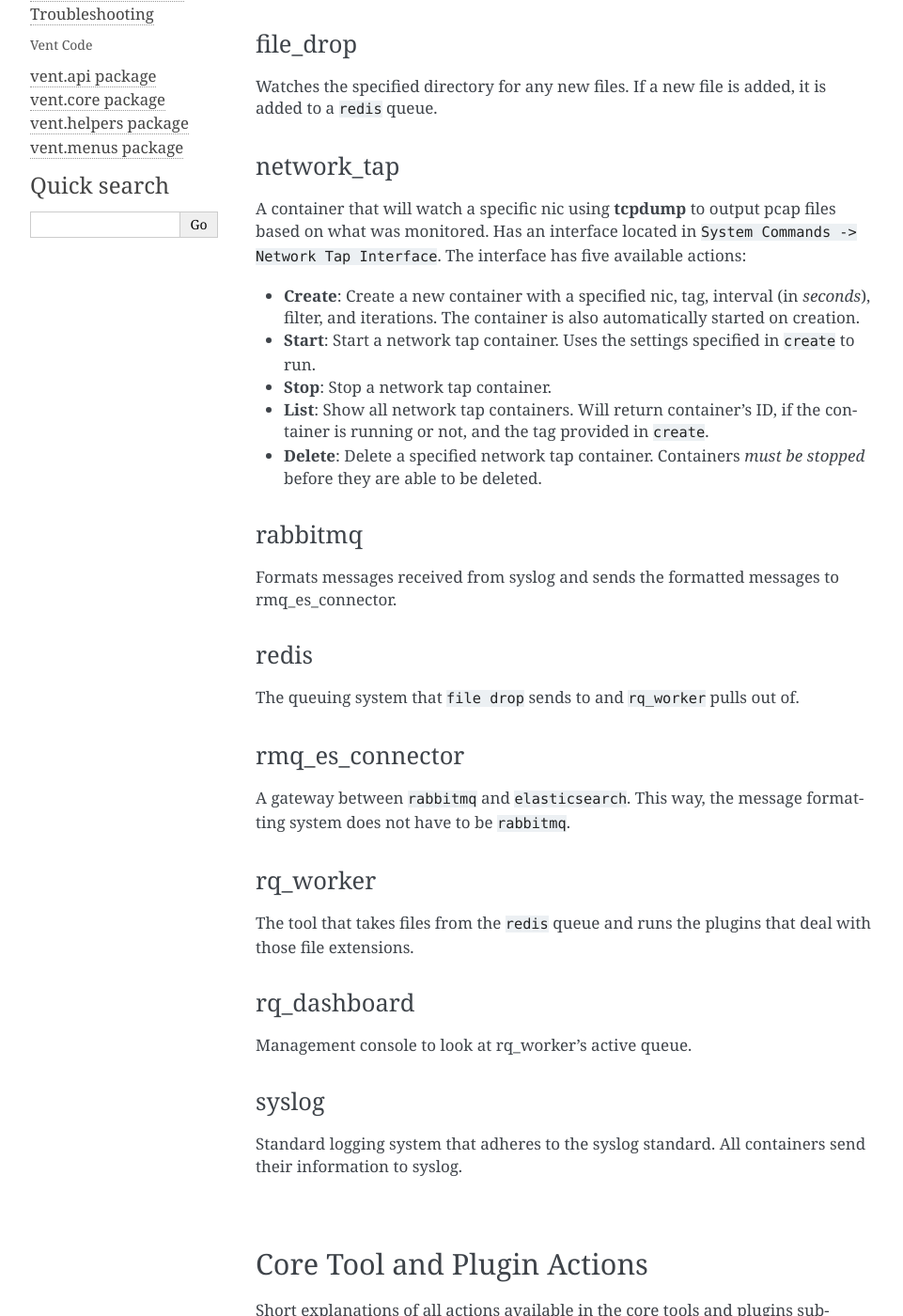
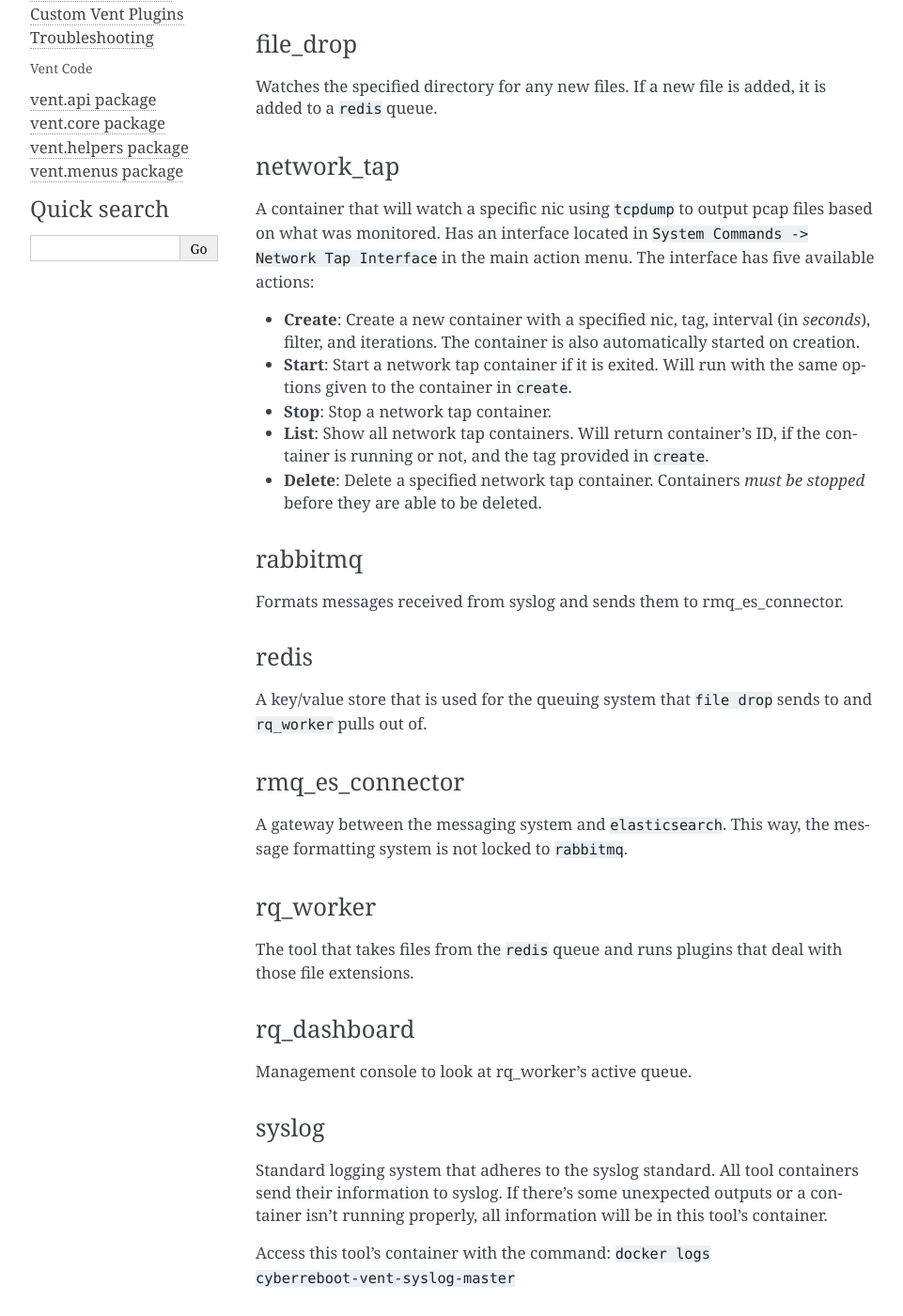
Before and after one commit to CyberReboot/vent, a Sphinx documentation site: the page built from docs/source/core_and_plugins.rst, in a window 1280 px wide and 1400 px high, scrolled down 305 px. Shown: the whole window at 94% size, without its empty margins (148-1109 px from the left). Built offline with Sphinx 7.4.7, drawn with Linux system fonts in a browser that asks for light colours; pages that are not in the unit, such as notebooks, are missing from menus; some of the changed text lies outside the part shown.

Commit message:
finished documenting system commands. Added elasticsearch instructions to quickstart '

```diff
--- a/docs/source/core_and_plugins.rst
+++ b/docs/source/core_and_plugins.rst
@@ -7,24 +7,27 @@
 
 elasticsearch
 =============
-Indexes text for full text search. Enables comprehensive text search of syslog.
+Enables comprehensive text search of syslog.
 
 file_drop
 =========
 Watches the specified directory for any new files. If a new file is added, it is
 added to a ``redis`` queue.
 
+.. _networktap-label:
+
 network_tap
 ===========
-A container that will watch a specific nic using **tcpdump** to output pcap
+A container that will watch a specific nic using ``tcpdump`` to output pcap
 files based on what was monitored. Has an interface located in ``System
-Commands -> Network Tap Interface``. The interface has five available actions:
+Commands -> Network Tap Interface`` in the main action menu.
+The interface has five available actions:
 
 - **Create**: Create a new container with a specified nic, tag, interval (in *seconds*),
   filter, and iterations. The container is also automatically started on
   creation.
-- **Start**: Start a network tap container. Uses the settings specified in ``create``
-  to run.
+- **Start**: Start a network tap container if it is exited. Will run with the same
+  options given to the container in ``create``.
 - **Stop**: Stop a network tap container.
 - **List**: Show all network tap containers. Will return container's ID, if the container is
   running or not, and the tag provided in ``create``.
@@ -33,21 +36,21 @@
 
 rabbitmq
 ========
-Formats messages received from syslog and sends the formatted messages to
-rmq_es_connector.
+Formats messages received from syslog and sends them to rmq_es_connector.
 
 redis
 =====
-The queuing system that ``file drop`` sends to and ``rq_worker`` pulls out of.
+A key/value store that is used for the queuing system that ``file drop`` sends to
+and ``rq_worker`` pulls out of.
 
 rmq_es_connector
 ================
-A gateway between ``rabbitmq`` and ``elasticsearch``. This way, the message
-formatting system does not have to be ``rabbitmq``.
+A gateway between the messaging system and ``elasticsearch``. This way, the message
+formatting system is not locked to ``rabbitmq``.
 
 rq_worker
 =========
-The tool that takes files from the ``redis`` queue and runs the plugins that deal with
+The tool that takes files from the ``redis`` queue and runs plugins that deal with
 those file extensions.
 
 rq_dashboard
@@ -56,8 +59,12 @@
 
 syslog
 ======
-Standard logging system that adheres to the syslog standard. All containers send
-their information to syslog.
+Standard logging system that adheres to the syslog standard. All tool containers send
+their information to syslog. If there's some unexpected outputs or a container
+isn't running properly, all information will be in this tool's container.
+
+Access this tool's container with the command:
+``docker logs cyberreboot-vent-syslog-master``
 
 |
 
--- a/docs/source/index.rst
+++ b/docs/source/index.rst
@@ -60,6 +60,8 @@
 
   core_and_plugins
 
+  system_command
+
   build_plugin
 
   troubleshoot
--- a/docs/source/troubleshoot.rst
+++ b/docs/source/troubleshoot.rst
@@ -59,6 +59,6 @@
 If there's no obvious error messages within ``vent.log``, let's check any
 added plugin tools and their containers.
 
-Run the command ``docker logs vent_syslog_container_id``.
+Run the command ``docker logs cyberreboot-vent-syslog-master``.
 This will return all information about all plugin containers and any
 information regarding the error should be displayed here.
```
Also changed, not shown: other parts of docs/source/core_and_plugins.rst (+5 -7 lines), docs/source/build_plugin.rst (+15 -19 lines), docs/source/quickstart.rst (+9 -1 lines), docs/source/system_command.rst (added, +34 -0 lines).
